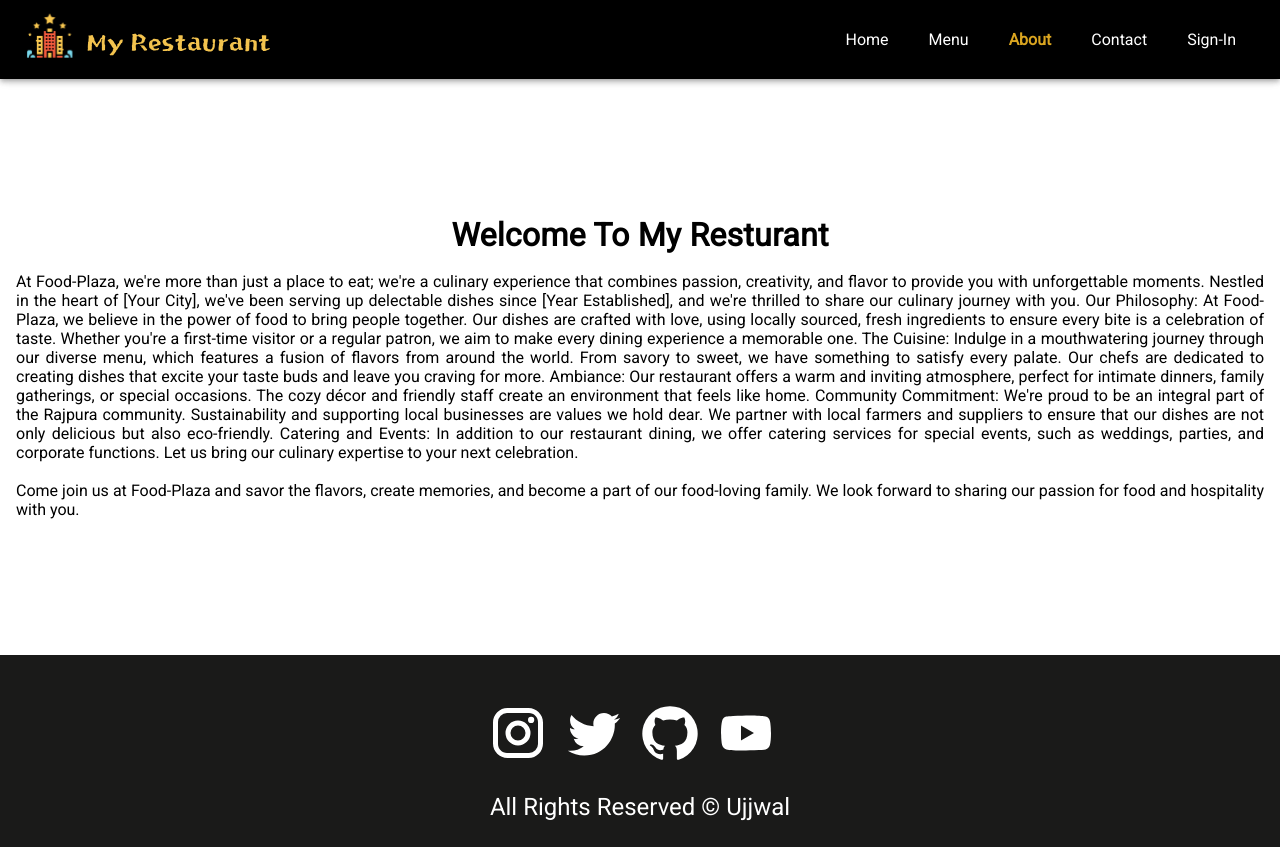
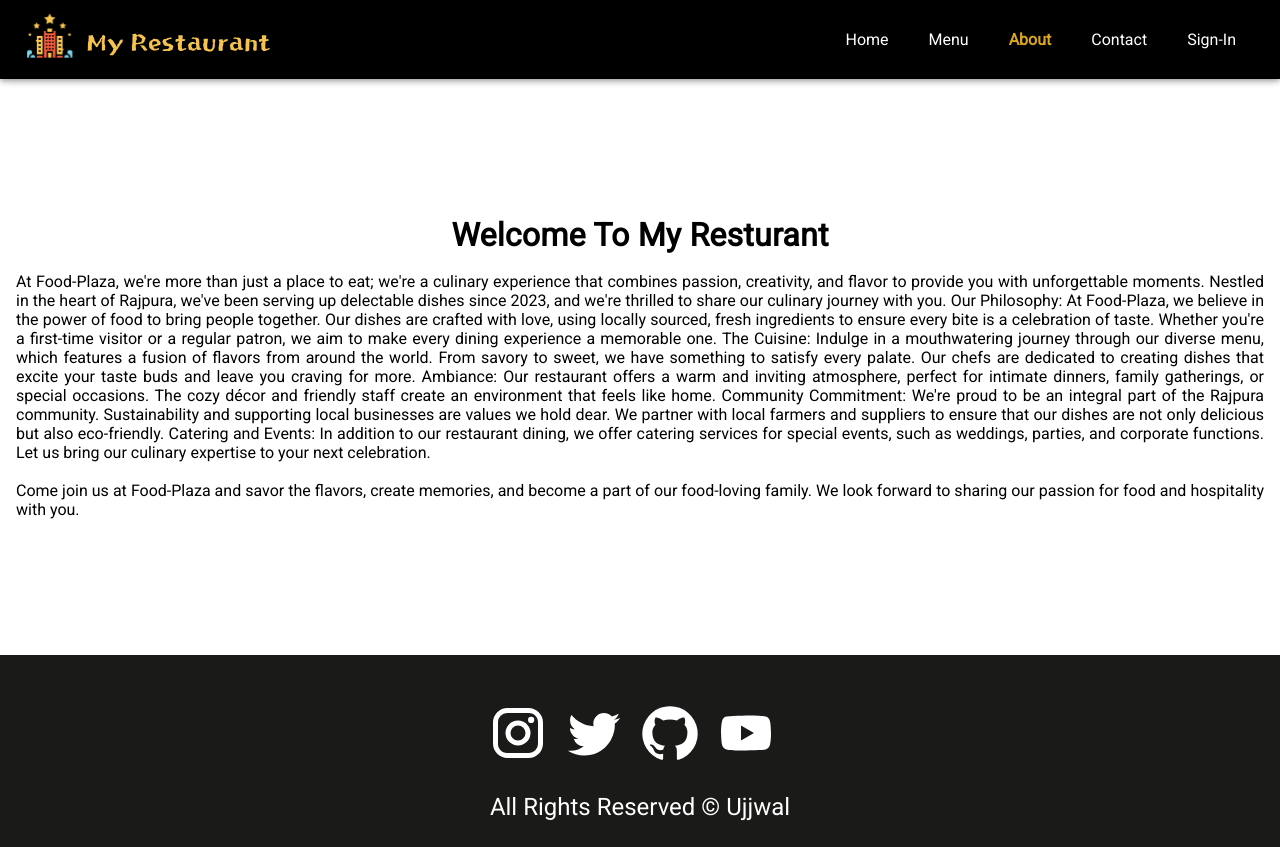
Before and after one commit to ujjwalukstar/Food-Plaza, a React (Create React App) app: page /about in a window 1280 px wide. Built offline with nearby package versions, Linux system fonts and the light colour scheme.

Commit message:
about-us page changed

```diff
--- a/src/pages/About.js
+++ b/src/pages/About.js
@@ -28,7 +28,7 @@ const About = () => {
       >
         <Typography variant="h4">Welcome To My Resturant</Typography>
         <p>
-        At Food-Plaza, we're more than just a place to eat; we're a culinary experience that combines passion, creativity, and flavor to provide you with unforgettable moments. Nestled in the heart of [Your City], we've been serving up delectable dishes since [Year Established], and we're thrilled to share our culinary journey with you.
+        At Food-Plaza, we're more than just a place to eat; we're a culinary experience that combines passion, creativity, and flavor to provide you with unforgettable moments. Nestled in the heart of Rajpura, we've been serving up delectable dishes since 2023, and we're thrilled to share our culinary journey with you.
 
         Our Philosophy:
         At Food-Plaza, we believe in the power of food to bring people together. Our dishes are crafted with love, using locally sourced, fresh ingredients to ensure every bite is a celebration of taste. Whether you're a first-time visitor or a regular patron, we aim to make every dining experience a memorable one.
```
